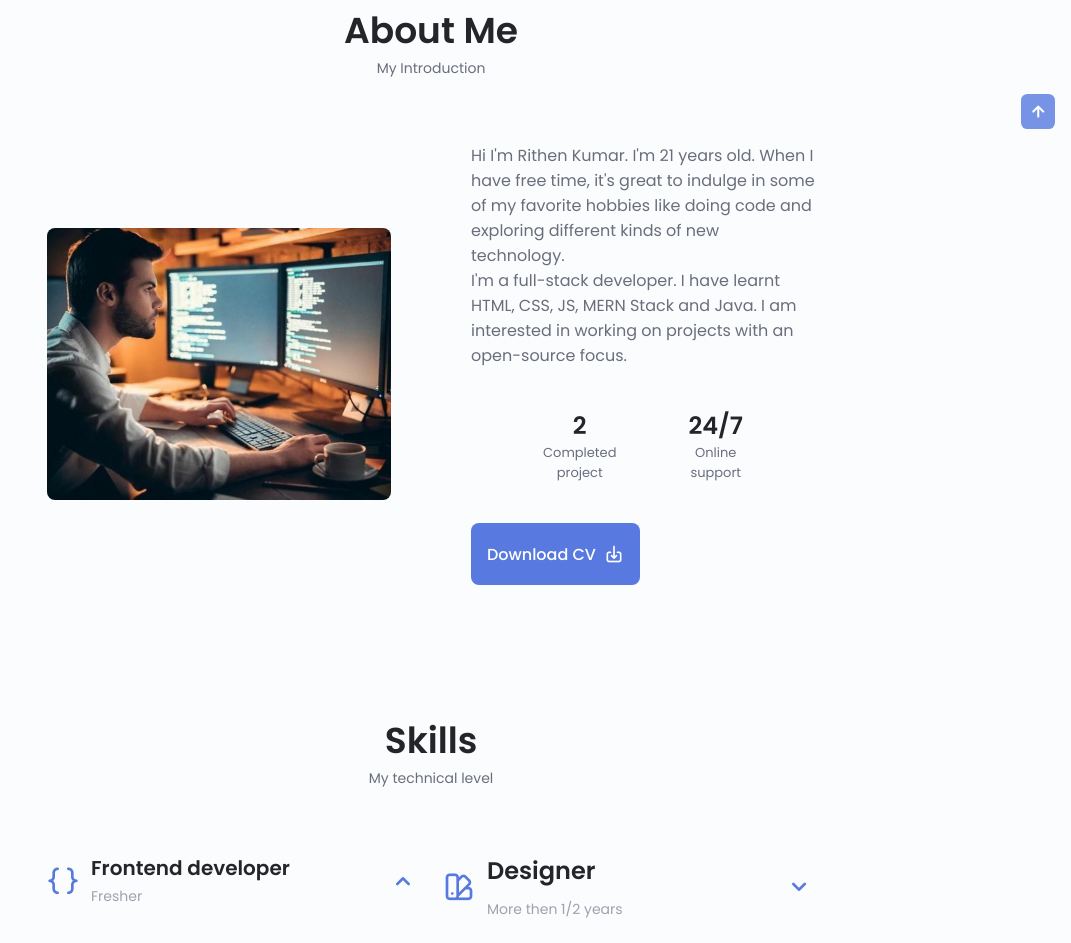
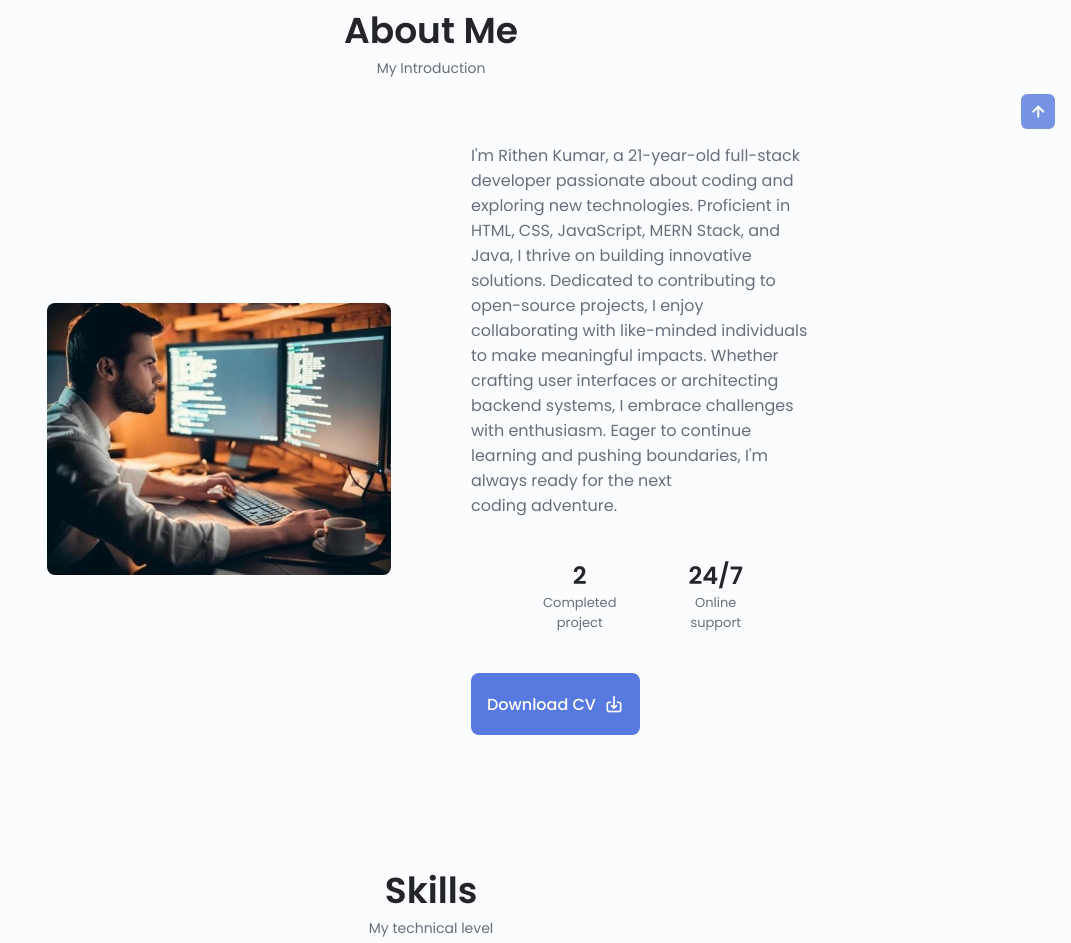
Before and after one commit to rithenkumar1276/portfolio, a plain HTML site: page index.html in a window 1280 px wide. Shown: the part 831-1774 px from the top of the page, without its empty margins (209-1280 px from the left). Drawn offline with nearby package versions, Linux system fonts and the light colour scheme.

Commit message:
first commit

```diff
--- a/index.html
+++ b/index.html
@@ -132,7 +132,7 @@
                         <p class="home__description">
                             High level experience in web design and development knowledge, producing quality work.
                         </p>
-                        <a href="#contact" class="button button--flex">
+                        <a href="tel:+919347874273" class="button button--flex">
                             Contact Me <i class="uil uil-message button__icon"></i>
                         </a>
                     </div>
@@ -158,12 +158,11 @@
 
                 <div class="about__data">
                     <p class="about__description">
-                        Hi I'm Rithen Kumar. I'm 21 years old. When I have free time, it's
-                        great to indulge in some of my favorite hobbies like doing code and exploring
-                        different kinds of new technology. <br>
-
-                        I'm a full-stack developer. I have learnt HTML, CSS, JS, MERN Stack and Java. I am interested in
-                        working on projects with an open-source focus.
+                        I'm Rithen Kumar, a 21-year-old full-stack developer passionate about coding and exploring new technologies. Proficient
+                        in HTML, CSS, JavaScript, MERN Stack, and Java, I thrive on building innovative solutions. Dedicated to contributing to
+                        open-source projects, I enjoy collaborating with like-minded individuals to make meaningful impacts. Whether crafting
+                        user interfaces or architecting backend systems, I embrace challenges with enthusiasm. Eager to continue learning and
+                        pushing boundaries, I'm always ready for the next coding adventure.
                     </p>
 
                     <div class="about_info">
@@ -180,7 +179,7 @@
                     </div>
 
                     <div class="about__buttons">
-                        <a download="" href="assets/pdf/mrinmoy-cv.pdf" class="button button--flex">
+                        <a download="" href="assets/img/" class="button button--flex">
                             Download CV <i class="uil uil-download-alt button__icon"></i>
                         </a>
                     </div>
```
Also changed, not shown: 1 other file.
